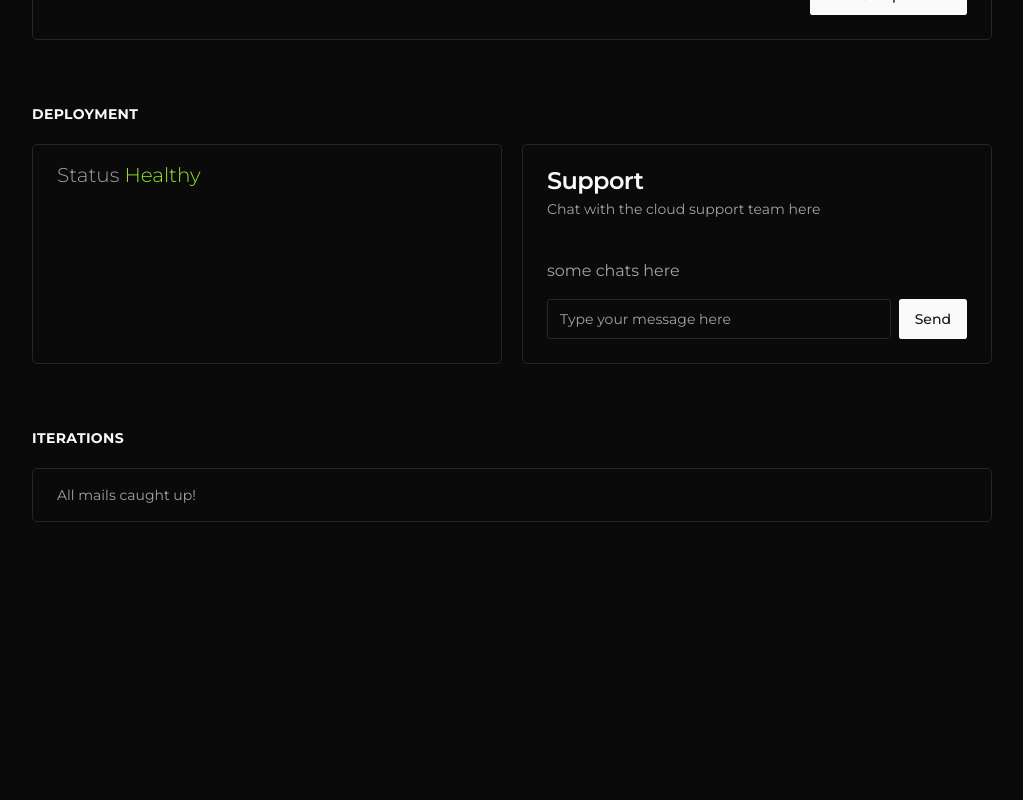
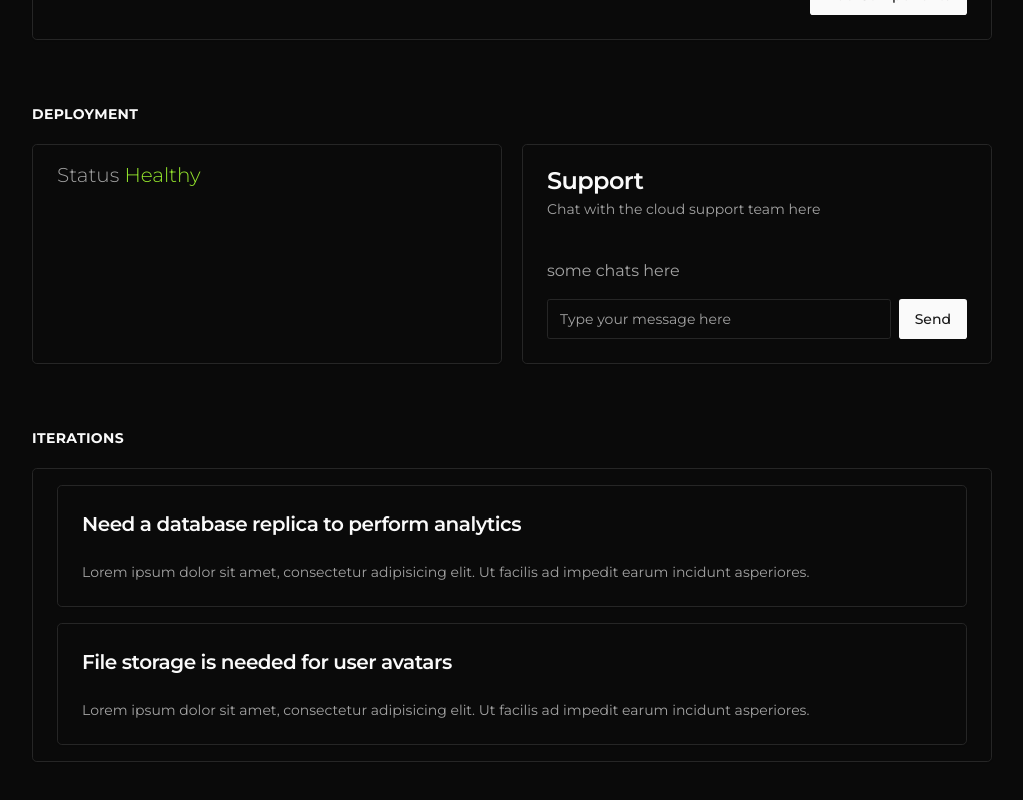
Before and after one commit to ParamBirje/noburncloud, a Next.js app in the folder apps/web/: page /workbench in a window 1280 px wide. Shown: the part 450-1250 px from the top of the page, without its empty margins (128-1151 px from the left). Before the commit the page ends 1012 px from the top, so only its background shows below. Built offline with nearby package versions, Linux system fonts and the light colour scheme; no server answers.

Commit message:
Added dummy cards to iterations

```diff
--- a/apps/web/src/app/workbench/_components/iterations.tsx
+++ b/apps/web/src/app/workbench/_components/iterations.tsx
@@ -1,4 +1,4 @@
-import { Card, CardContent } from "@/components/ui/card";
+import { Card, CardContent, CardHeader, CardTitle } from "@/components/ui/card";
 import React from "react";
 
 export default function Iterations() {
@@ -7,8 +7,35 @@ export default function Iterations() {
       <h3 className="font-bold uppercase tracking-wide text-sm">Iterations</h3>
 
       <Card>
-        <CardContent className="py-4">
-          <p className=" text-muted-foreground text-sm">All mails caught up!</p>
+        <CardContent className="py-4 flex flex-col gap-4">
+          {/* Subcards */}
+          <Card>
+            <CardHeader>
+              <h4 className="scroll-m-20 text-xl font-semibold tracking-tight">
+                Need a database replica to perform analytics
+              </h4>
+            </CardHeader>
+            <CardContent>
+              <p className="text-sm text-muted-foreground">
+                Lorem ipsum dolor sit amet, consectetur adipisicing elit. Ut
+                facilis ad impedit earum incidunt asperiores.
+              </p>
+            </CardContent>
+          </Card>
+
+          <Card>
+            <CardHeader>
+              <h4 className="scroll-m-20 text-xl font-semibold tracking-tight">
+                File storage is needed for user avatars
+              </h4>
+            </CardHeader>
+            <CardContent>
+              <p className="text-sm text-muted-foreground">
+                Lorem ipsum dolor sit amet, consectetur adipisicing elit. Ut
+                facilis ad impedit earum incidunt asperiores.
+              </p>
+            </CardContent>
+          </Card>
         </CardContent>
       </Card>
     </section>
```
